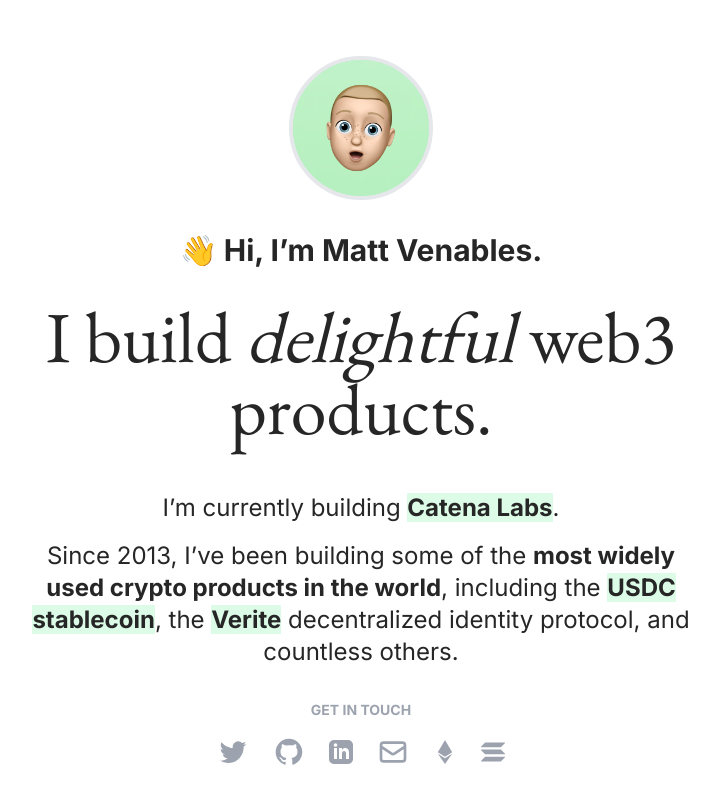
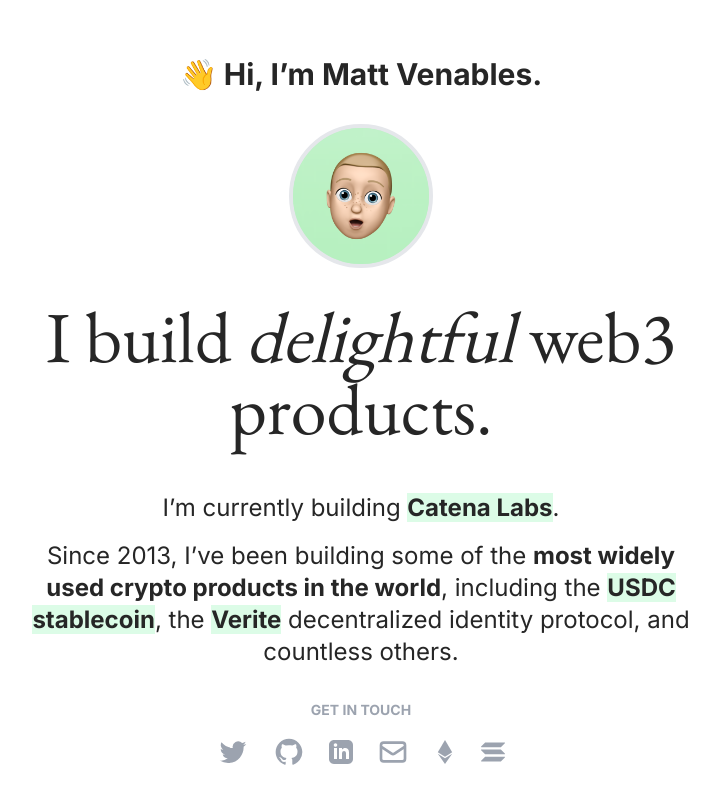
Before and after one commit to venables/venabl.es, a Next.js app: page / in a window 1280 px wide. Shown: the whole page, without its empty margins (279-998 px from the left). Built offline with nearby package versions, Linux system fonts and the light colour scheme.

Commit message:
Move intro above avatar

```diff
--- a/app/page.tsx
+++ b/app/page.tsx
@@ -8,6 +8,9 @@
   return (
     <>
       <div className="mx-auto mt-12 flex max-w-2xl flex-col items-center justify-center space-y-8">
+        <span className="block text-xl font-bold md:text-3xl">
+          👋 Hi, I&rsquo;m Matt Venables.
+        </span>
         <div className="relative mx-auto h-36 w-36 overflow-hidden rounded-full border-4 border-gray-200 bg-[#bef0c6] transition-all duration-300 ease-in-out hover:scale-110 hover:shadow-2xl">
           <Image
             fill
@@ -19,10 +22,6 @@
             blurDataURL={rgbDataURL(190, 240, 198)}
           />
         </div>
-
-        <span className="block text-xl font-bold md:text-3xl">
-          👋 Hi, I&rsquo;m Matt Venables.
-        </span>
 
         <h1 className="text-center font-serif text-5xl md:text-7xl">
           I build <span className="italic">delightful</span> web3 products.
```
